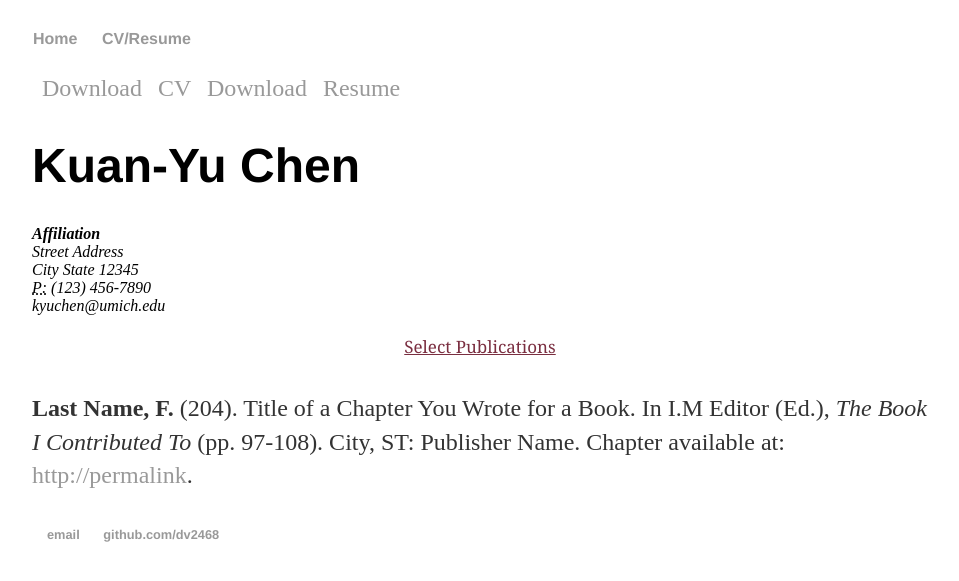
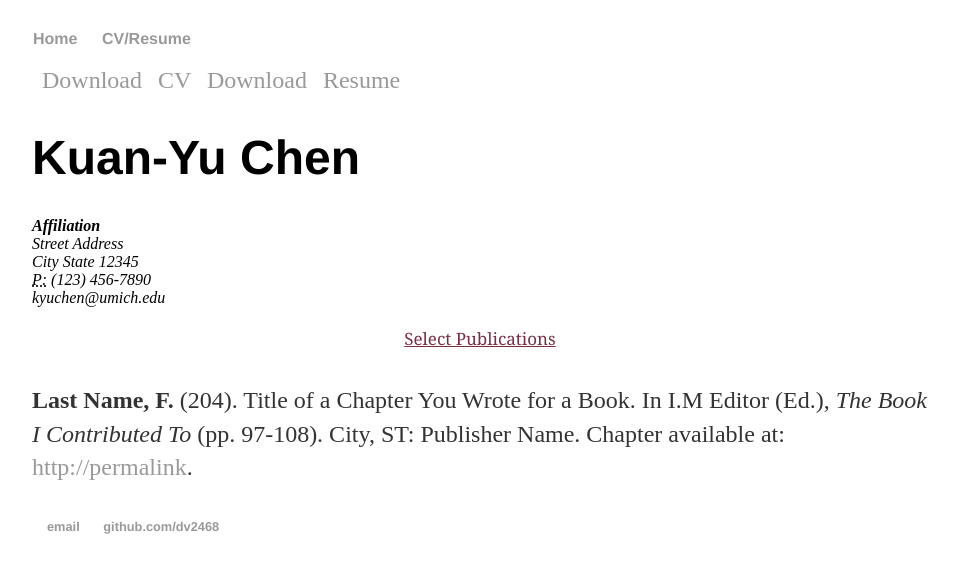
Before and after one commit to dv2468/dv2468.github.io, a Jekyll site: the page built from cv/index.html, in a window 1280 px wide. Shown: the top 581 px of the page, without its empty margins (160-1119 px from the left). Built offline with Jekyll 4.4.1, drawn with Linux system fonts in a browser that asks for light colours.

Commit message:
Update index.html

```diff
--- a/cv/index.html
+++ b/cv/index.html
@@ -5,7 +5,7 @@
 
 	<div class="cv">
 		<div id = "cv-link">
-		<p style="padding: 0px 10px;"><a href="https://dv2468.github.io/DataScienceIntern.pdf" target="_blank" class="download" title="Download CV as PDF">Download CV</a>
+		<p style="margin: 10px;"><a href="https://dv2468.github.io/DataScienceIntern.pdf" target="_blank" class="download" title="Download CV as PDF">Download CV</a>
 		<a href="https://dv2468.github.io/DataScienceIntern.pdf" target="_blank" class="download" title="Download Resume as PDF">Download Resume</a></p>
 		</div>
 					<h1>Kuan-Yu Chen</h1>
```
